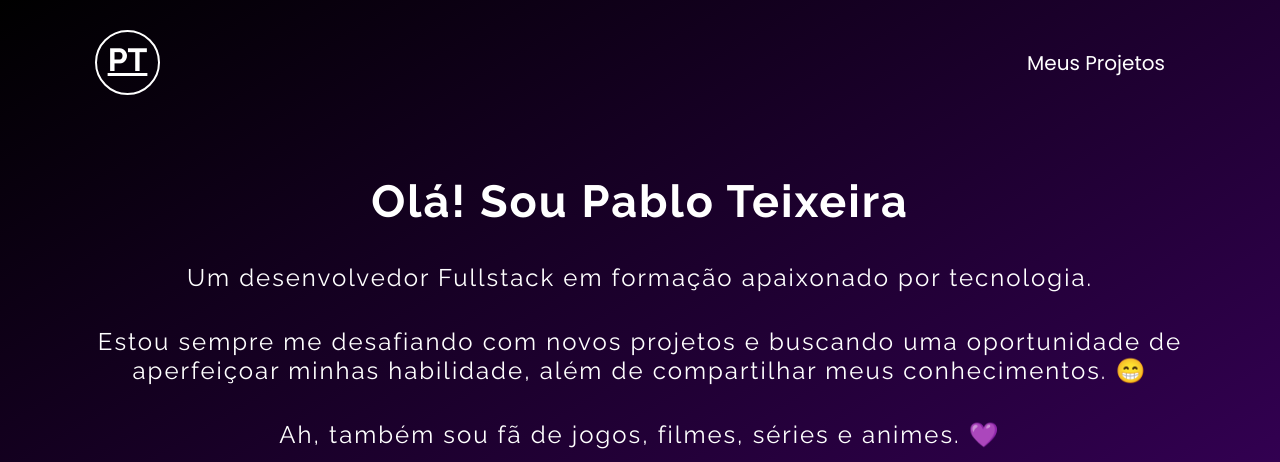
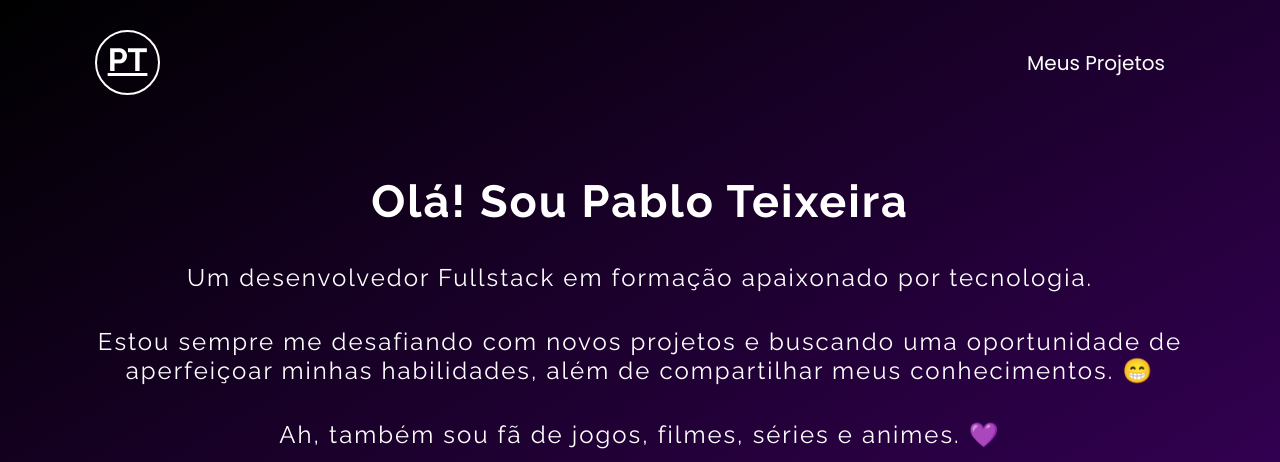
Before and after one commit to Pabloodev/portifolio-pablo, a plain HTML site: page index.html in a window 1280 px wide. Shown: the top 462 px of the page. Drawn offline with nearby package versions, Linux system fonts and the light colour scheme.

Commit message:
Add files via upload

```diff
--- a/index.html
+++ b/index.html
@@ -48,7 +48,7 @@
         <h1>Olá! Sou Pablo Teixeira</h1>
         <p>Um desenvolvedor Fullstack em formação apaixonado por tecnologia.</p>
         <p>
-          Estou sempre me desafiando com novos projetos e buscando uma oportunidade de aperfeiçoar minhas habilidade, além de compartilhar meus conhecimentos. 😁
+          Estou sempre me desafiando com novos projetos e buscando uma oportunidade de aperfeiçoar minhas habilidades, além de compartilhar meus conhecimentos. 😁
         </p>
         <p>Ah, também sou fã de jogos, filmes, séries e animes. 💜</p>
 
```
